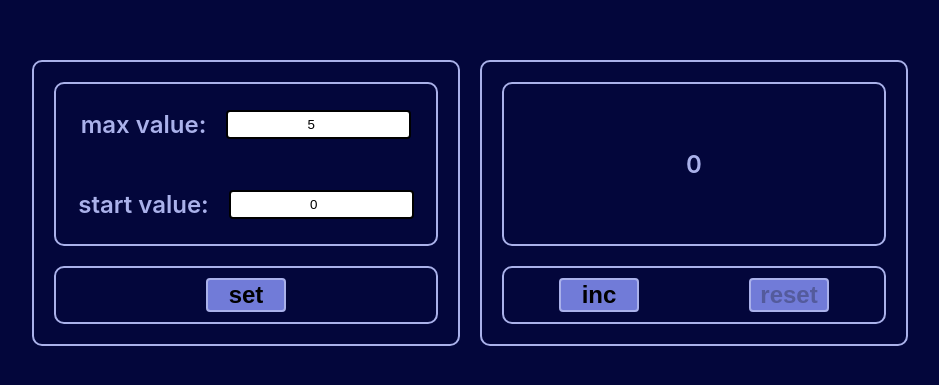
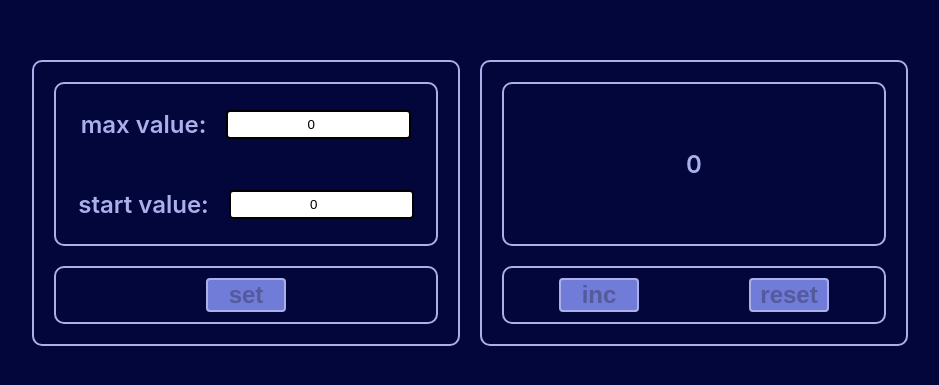
Before and after one commit to eliseevais/11-counter, a React (Create React App) app: page / in a window 1280 px wide. Shown: the part 197-582 px from the top of the page, without its empty margins (170-1109 px from the left). Built offline with nearby package versions, Linux system fonts and the light colour scheme.

Commit message:
sprint03 week01: local storage was replaced on useState

```diff
--- a/src/App.tsx
+++ b/src/App.tsx
@@ -7,20 +7,25 @@ const App = () => {
   const [value, setValue] = useState(0);
   const [error, setError] = useState<string>('');
   const [touched, setTouched] = useState<boolean>(true);
-  const [maxValue, setMaxValue] = useState(() => {
-    const valueAsString = localStorage.getItem('maxValue');
-    if (valueAsString) {
-      return JSON.parse(valueAsString);
-    }
-    return 5
-  });
-  const [startValue, setStartValue] = useState(() => {
-    const valueAsString = localStorage.getItem('startValue');
-    if (valueAsString) {
-      return JSON.parse(valueAsString);
-    }
-    return 0
-  });
+
+  // const [maxValue, setMaxValue] = useState(() => {
+  //   const valueAsString = localStorage.getItem('maxValue');
+  //   if (valueAsString) {
+  //     return JSON.parse(valueAsString);
+  //   }
+  //   return 5
+  // });
+  const [maxValue, setMaxValue] = useState(0);
+
+  // const [startValue, setStartValue] = useState(() => {
+  //   const valueAsString = localStorage.getItem('startValue');
+  //   if (valueAsString) {
+  //     return JSON.parse(valueAsString);
+  //   }
+  //   return 0
+  // });
+
+  const [startValue, setStartValue] = useState(0);
 
   const onChangeStartValueHandler = (e: ChangeEvent<HTMLInputElement>) => {
     const value = +e.currentTarget.value;
```
